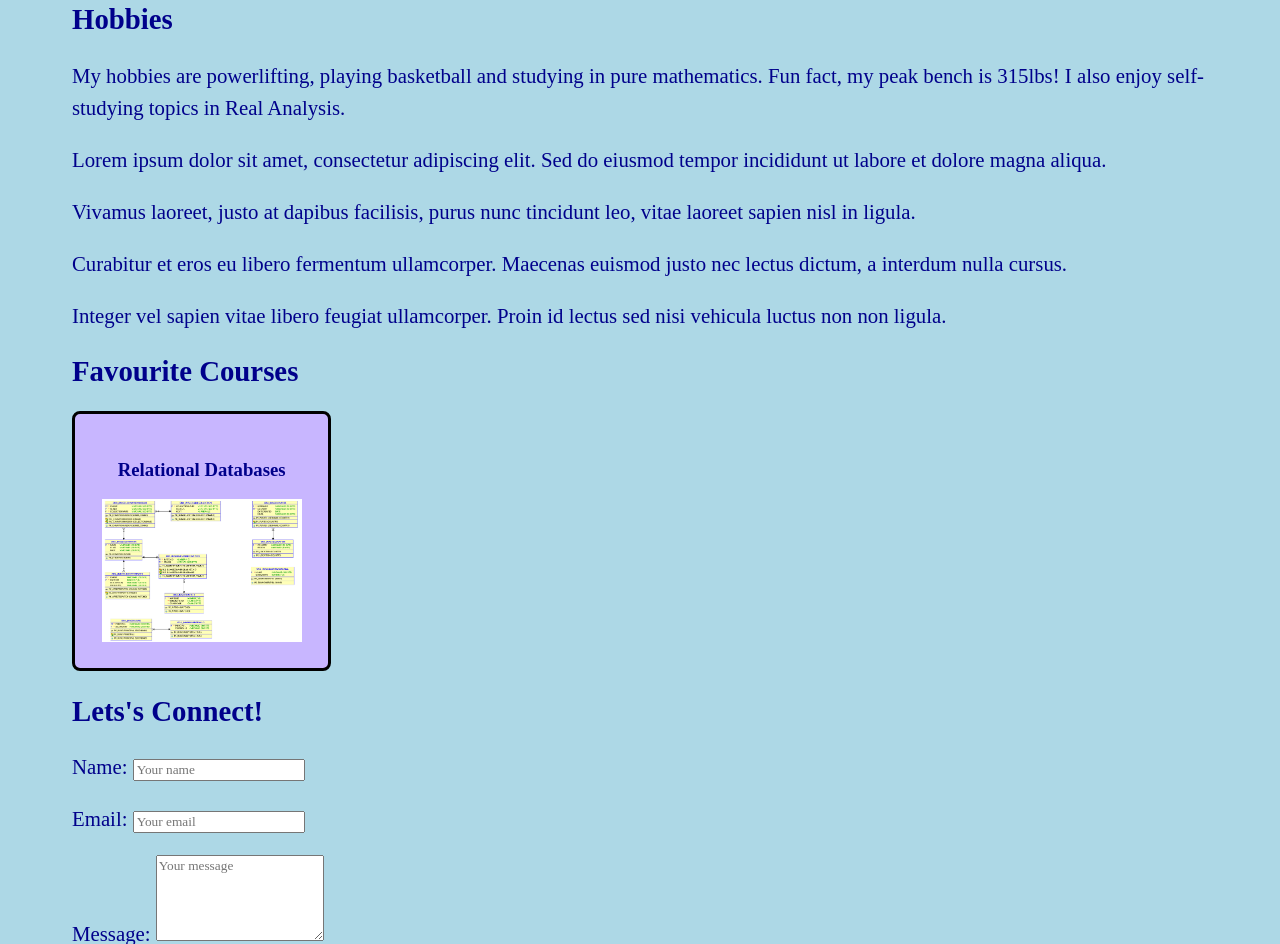
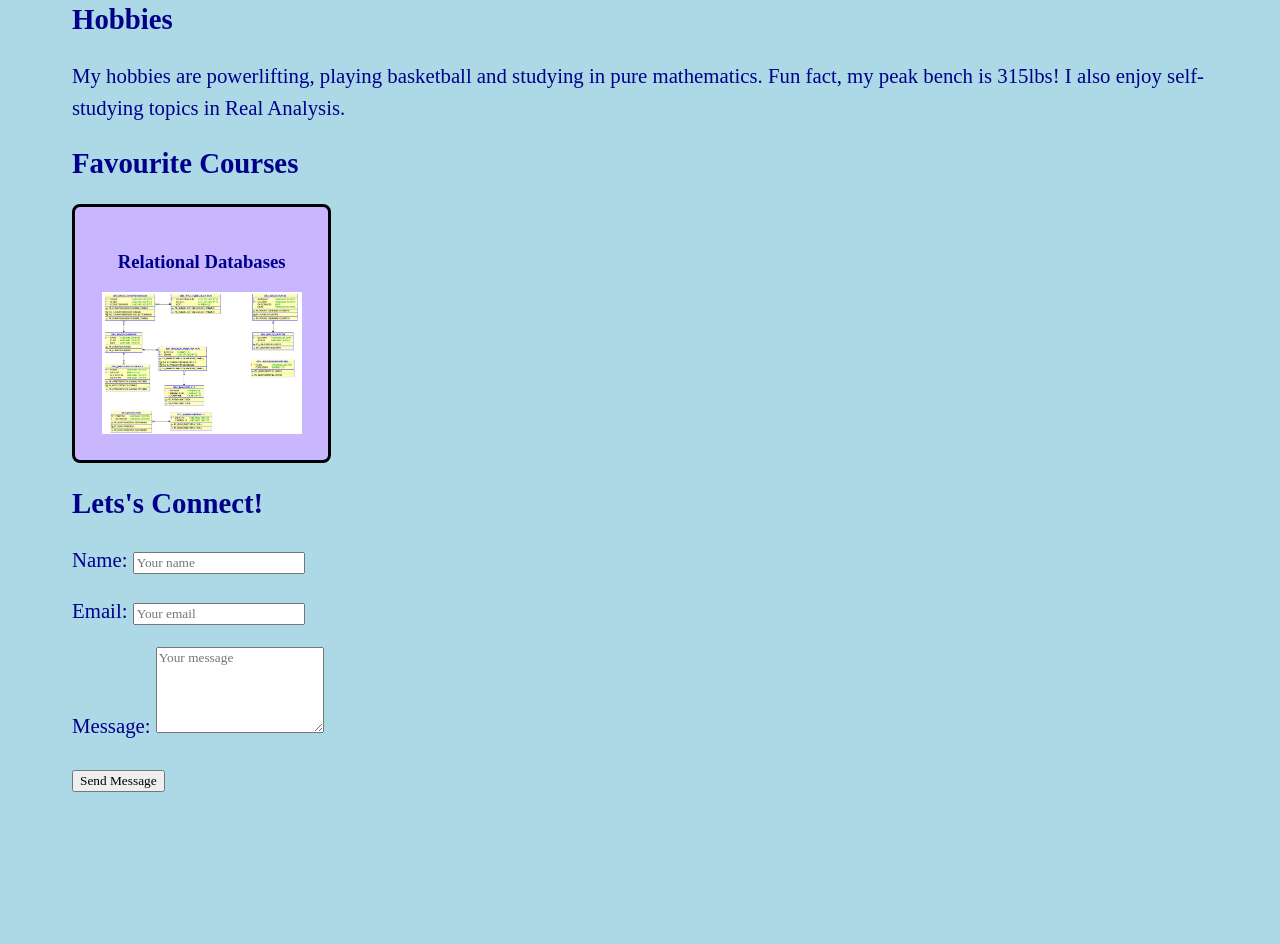
Before and after one commit to jason-mac/jasonvanmac.com, a plain HTML site: page index.html in a window 1280 px wide. Shown: the part 792-1736 px from the top of the page. After the commit the page ends 1678 px from the top, so only its background shows below. Drawn offline with Linux system fonts and the light colour scheme; a web font is replaced by a local one.

Commit message:
remove paragraphs

```diff
--- a/index.html
+++ b/index.html
@@ -74,25 +74,6 @@
           self-studying topics in Real Analysis.
         </p>
       </section>
-      <p>
-        Lorem ipsum dolor sit amet, consectetur adipiscing elit. Sed do eiusmod
-        tempor incididunt ut labore et dolore magna aliqua.
-      </p>
-
-      <p>
-        Vivamus laoreet, justo at dapibus facilisis, purus nunc tincidunt leo,
-        vitae laoreet sapien nisl in ligula.
-      </p>
-
-      <p>
-        Curabitur et eros eu libero fermentum ullamcorper. Maecenas euismod
-        justo nec lectus dictum, a interdum nulla cursus.
-      </p>
-
-      <p>
-        Integer vel sapien vitae libero feugiat ullamcorper. Proin id lectus sed
-        nisi vehicula luctus non non ligula.
-      </p>
 
       <section id="courses">
         <h2>Favourite Courses</h2>
```
